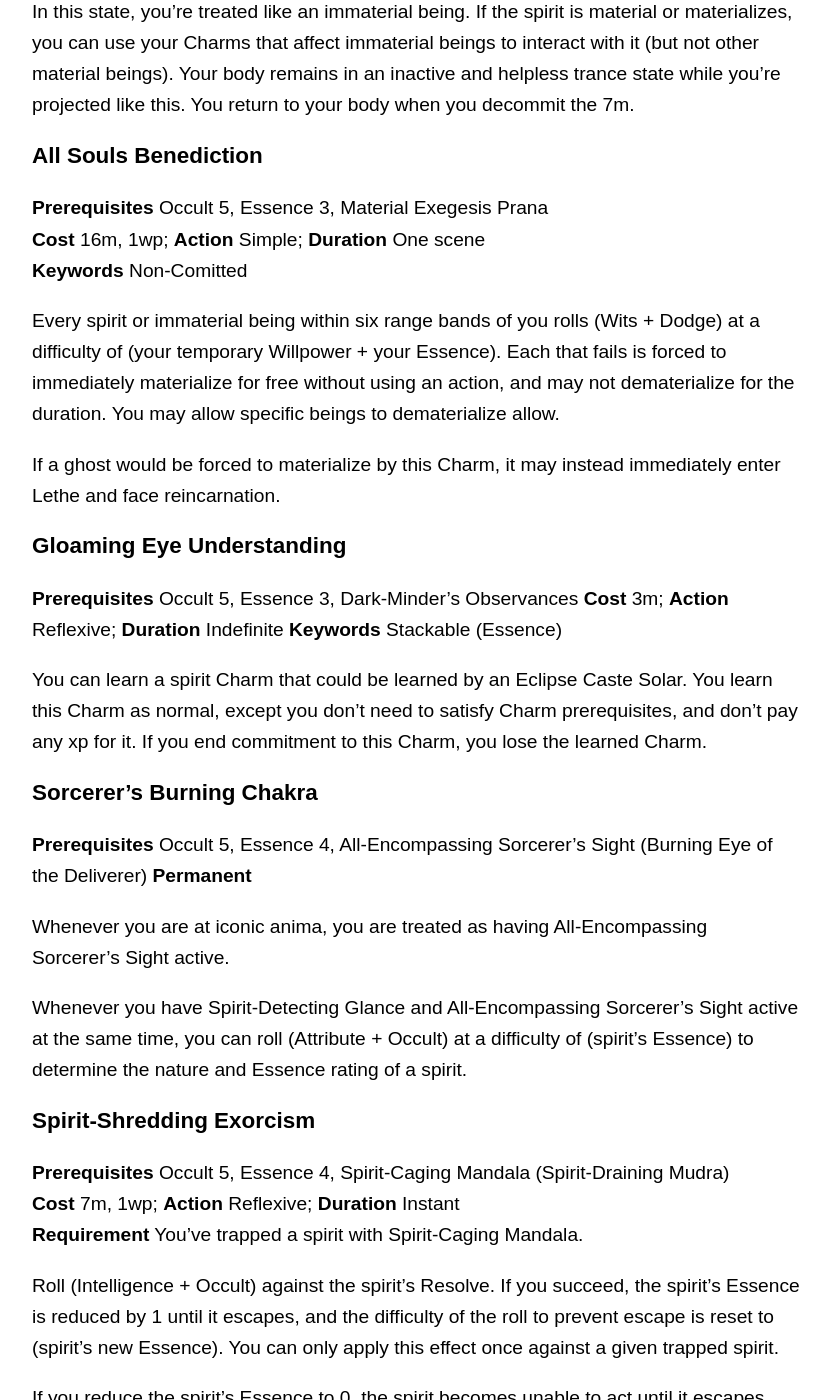
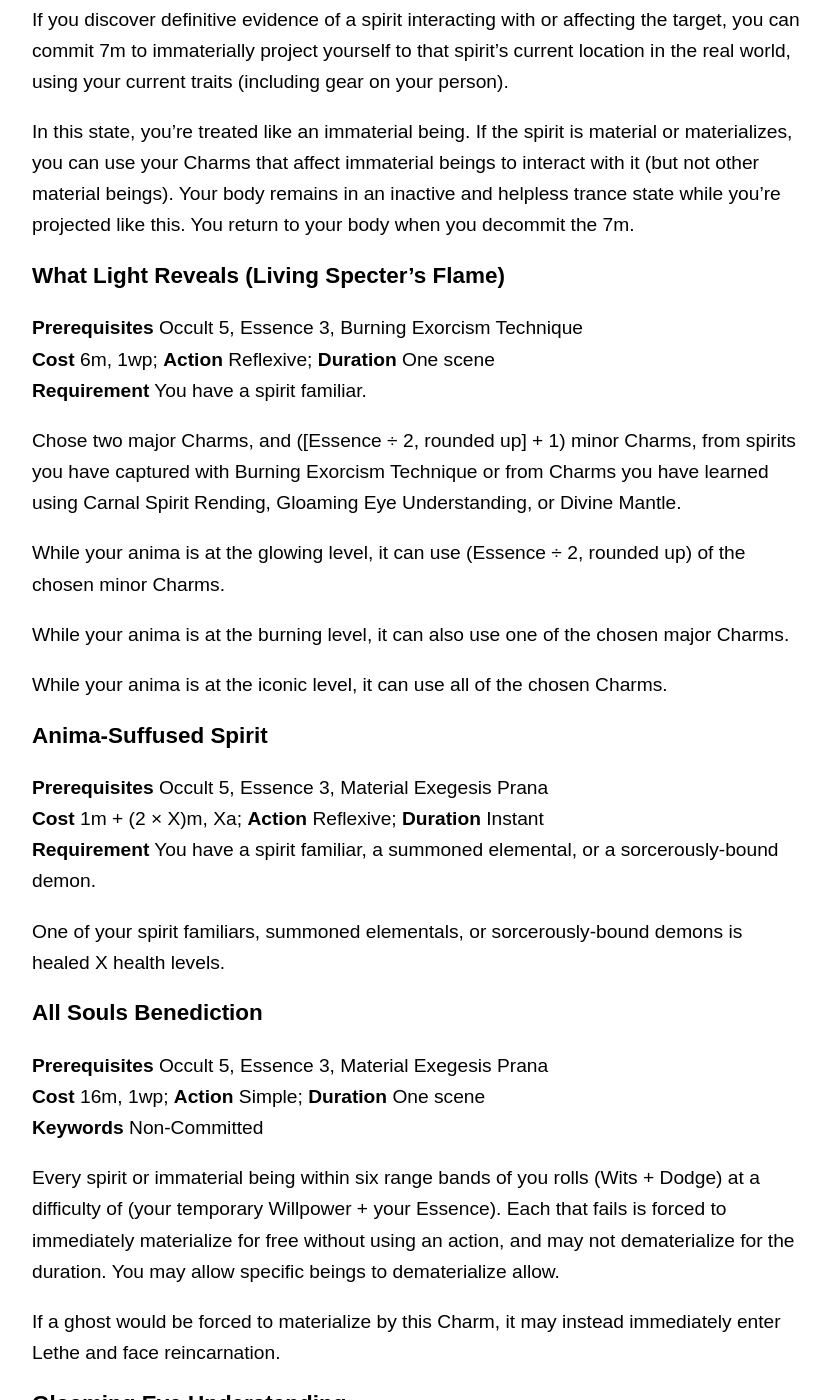
Before and after one commit to lost-egg/lost-egg.github.io, a Jekyll site: the page built from charms/occult.md, in a window 1280 px wide and 1400 px high, scrolled down 8106 px. Shown: the whole window, without its empty margins (224-1054 px from the left). Built offline with Jekyll 4.4.1, drawn with Linux system fonts in a browser that asks for light colours; some of the changed text lies outside the part shown.

Commit message:
Add Miracles to Occult

```diff
--- a/charms/occult.md
+++ b/charms/occult.md
@@ -105,12 +105,14 @@ You don't lose your last health level (but other damage levels aren't affected).
 
 One of your immaterial spirit allies may materialize for free without requiring an action.
 
-### Ancient Tongue Understanding
+### Ancient Tongue Understanding[^consolidated-upgrade]
 
 **Prerequisites** Occult 3, Essence 1
 **Cost** 6m; **Action** Reflexive; **Duration** One scene
 
 You speak and understand Old Realm and old and obscure spirit languages, but can't speak or understand other languages. You get +(half Essence, rounded down, minimum 1)s to Occult rolls and shaping actions.
+
+**Upgrade (Six Eternities' Travail---Occult 5, Essence 2):** If you increase the Cost by 1wp, your Occult rolls also get an additional die for each 10 rolled, including on the additional dice, for up to (Essence) total additional dice.
 
 ### Supernal Control Method[^changed-action]
 
@@ -234,11 +236,33 @@ Roll (Wits + Occult) against the Resolve of a touched target, applying Intimacie
 
 In this state, you're treated like an immaterial being. If the spirit is material or materializes, you can use your Charms that affect immaterial beings to interact with it (but not other material beings). Your body remains in an inactive and helpless trance state while you're projected like this. You return to your body when you decommit the 7m.
 
+### What Light Reveals (Living Specter's Flame)
+
+**Prerequisites** Occult 5, Essence 3, Burning Exorcism Technique
+**Cost** 6m, 1wp; **Action** Reflexive; **Duration** One scene
+**Requirement** You have a spirit familiar.
+
+Chose two major Charms, and ([Essence ÷ 2, rounded up] + 1) minor Charms, from spirits you have captured with Burning Exorcism Technique or from Charms you have learned using Carnal Spirit Rending, Gloaming Eye Understanding, or Divine Mantle.
+
+While your anima is at the glowing level, it can use (Essence ÷ 2, rounded up) of the chosen minor Charms.
+
+While your anima is at the burning level, it can also use one of the chosen major Charms.
+
+While your anima is at the iconic level, it can use all of the chosen Charms.
+
+### Anima-Suffused Spirit
+
+**Prerequisites** Occult 5, Essence 3, Material Exegesis Prana
+**Cost** 1m + (2 × X)m, Xa; **Action** Reflexive; **Duration** Instant
+**Requirement** You have a spirit familiar, a summoned elemental, or a sorcerously-bound demon.
+
+One of your spirit familiars, summoned elementals, or sorcerously-bound demons is healed X health levels.
+
 ### All Souls Benediction
 
 **Prerequisites** Occult 5, Essence 3, Material Exegesis Prana
 **Cost** 16m, 1wp; **Action** Simple; **Duration** One scene
-**Keywords** Non-Comitted
+**Keywords** Non-Committed
 
 Every spirit or immaterial being within six range bands of you rolls (Wits + Dodge) at a difficulty of (your temporary Willpower + your Essence). Each that fails is forced to immediately materialize for free without using an action, and may not dematerialize for the duration. You may allow specific beings to dematerialize allow.
 
```
